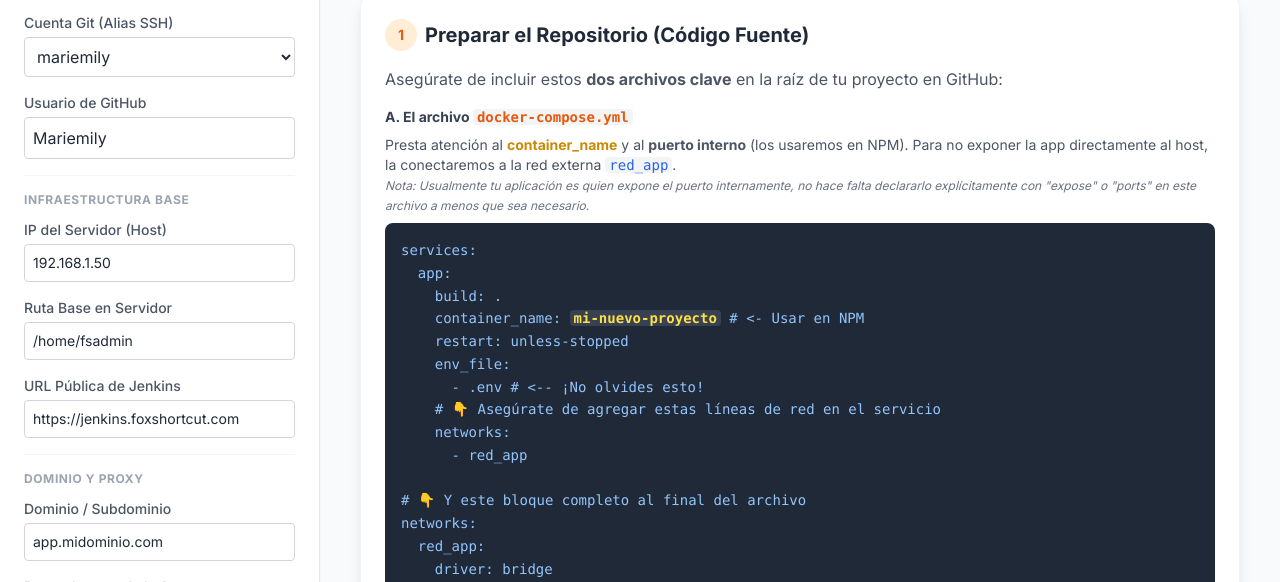
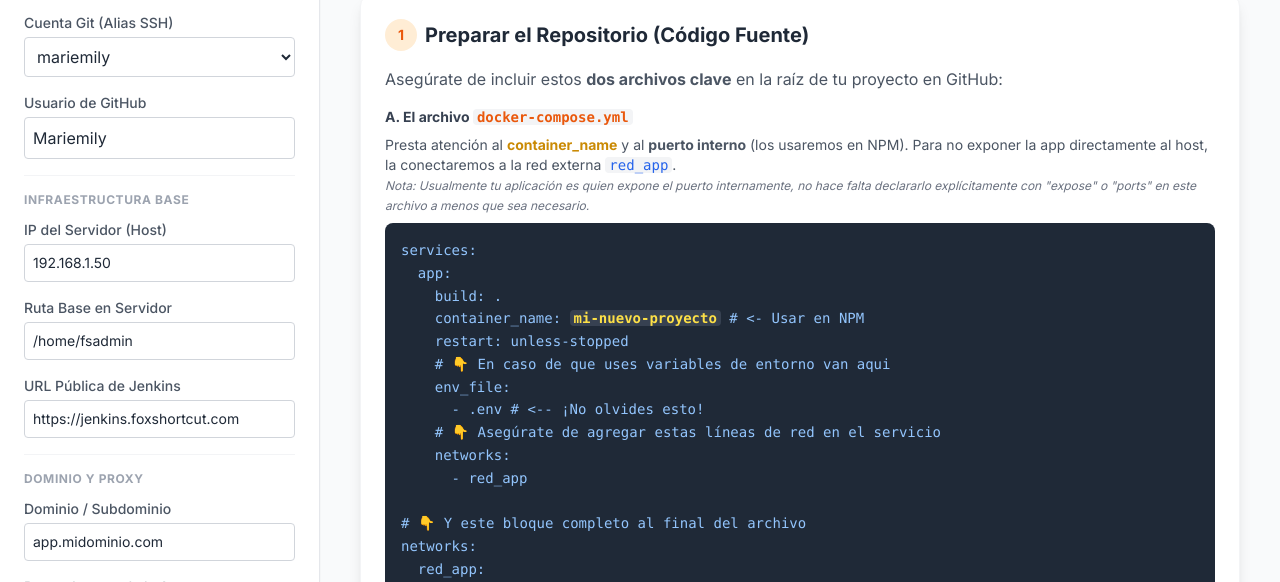
Before and after one commit to OnesRomero/toolbox-fs, a website: page public/generador-cicd.html in a window 1280 px wide. Shown: the part 218-800 px from the top of the page. Drawn offline with nearby package versions, Linux system fonts and the light colour scheme.

Commit message:
ajustes en el generador de cicd

```diff
--- a/public/generador-cicd.html
+++ b/public/generador-cicd.html
@@ -398,6 +398,7 @@ API_KEY=tu_clave_super_secreta</code></pre>
     build: .
     container_name: <span class="dyn-proj text-yellow-300 font-bold bg-gray-700 px-1 rounded">${proj}</span> # <- Usar en NPM
     restart: unless-stopped
+    # 👇 En caso de que uses variables de entorno van aqui
     env_file:
       - .env # <-- ¡No olvides esto!
     # 👇 Asegúrate de agregar estas líneas de red en el servicio
```
